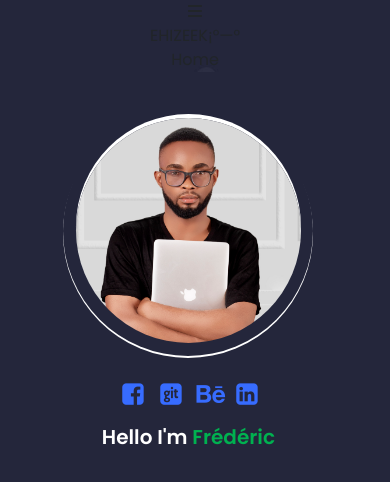
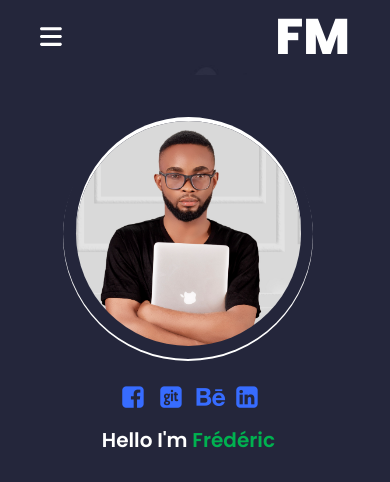
Before and after one commit to FredGalway/portfolio, a React (Create React App) app: page / in a window 390 px wide. Shown: the top 482 px of the page. Built offline with nearby package versions, Linux system fonts and the light colour scheme; a web font is replaced by a local one.

Commit message:
UI Part of the menu

```diff
--- a/src/PortfolioContainer/Home/Footer/Footer.css
+++ b/src/PortfolioContainer/Home/Footer/Footer.css
@@ -16,6 +16,7 @@
     max-width: 100%;
     height: auto;
     margin: 0 0 -20px 0;
+    background-color: var(--darkblue);
 }
 
 @media screen and (max-width:1130px) {
--- a/src/PortfolioContainer/Home/Header/Header.css
+++ b/src/PortfolioContainer/Home/Header/Header.css
@@ -0,0 +1,94 @@
+.header-container {
+    display: flex;
+    justify-content: center;
+    height: 140;
+    color: var(--white);
+}
+
+.header-parent {
+    display: flex;
+    align-items: center;
+    justify-content: space-between;
+    height: 100%;
+    width: 70%;
+}
+
+.header-logo {
+    font-size: 50px;
+    font-family: "Poppins ExtraBold";
+}
+
+.header-options {
+    display: flex;
+    align-items: center;
+}
+
+.header-option {
+    font-size: 16px;
+    font-weight: 600;
+    cursor: pointer;
+}
+
+.header-hamburger {
+    /* Hidden for laptop display */
+    display: none;
+}
+
+.header-option-separator {
+    margin: 0 50px 0 0;
+    color: var(--white);
+}
+
+.selected-header-option {
+    color: var(--green);
+}
+
+@media screen and (max-width:1110px) {
+    .header-parent {
+        width: 80%;
+    }
+}
+
+@media screen and (max-width:970px) {
+    .header-hamburger {
+        display: block;
+        font-size: 25px;
+    }
+    .header-parent {
+        width: 100%;
+        padding: 0 40px;
+        position: relative;
+    }
+    .header-options {
+        display: flex;
+        flex-direction: column;
+        justify-content: space-around;
+        position: absolute;
+        left: -100%;
+        top: 0px;
+        height: 100vh;
+        width: 100%;
+        background-color: var(--dark-blue);
+        z-index: 1000;
+        opacity: 0.8;
+        transition: all 0.8s ease-out;
+    }
+    .header-option-separator {
+        margin: 0;
+    }
+    .selected-header-option {
+        color: var(--white);
+    }
+    .header-option {
+        color: var(--white);
+    }
+    .header-hamburger-bars {
+        font-size: 30px;
+        cursor: pointer;
+        margin: 0px 10px;
+    }
+    .show-hamburgers-options {
+        left: 0;
+        opacity: 1;
+    }
+}
--- a/src/PortfolioContainer/Home/Header/Header.jsx
+++ b/src/PortfolioContainer/Home/Header/Header.jsx
@@ -40,10 +40,10 @@
   const getHeaderOptionsClass = (index) =>{
     let classes = "header-option"
     if(index < TOTAL_SCREENS.length - 1)
-    classes += " header-option-separator";
+    classes += "header-option-separator";
 
     if(selectedScreen === index)
-    classes += " selected-header-option";
+    classes += "selected-header-option";
     return classes
   }
 
@@ -59,13 +59,13 @@
 
   return (
     <div>
-      <div className='header-option' onclick={() => setShowHeaderOptions(!showHeaderOptions)}>
+      <div className='header-container' onClick={() => setShowHeaderOptions(!showHeaderOptions)}>
         <div className='header-parent'>
-          <div className='header-hamburger' onclick={() => setShowHeaderOptions(!showHeaderOptions)}>
+          <div className='header-hamburger' onClick={() => setShowHeaderOptions(!showHeaderOptions)}>
               <FontAwesomeIcon className='header-hambuger-bars' icon={faBars}/>
           </div>
           <div className='header-logo'>
-            <span>EHIZEEK¡°—°</span>
+            <span>FM</span>
           </div>
           <div className={(showHeaderOptions)? "header-options show-hamburger-options":"header-options"}>
             {getHeaderOptions()}
--- a/src/PortfolioContainer/Home/Home.jsx
+++ b/src/PortfolioContainer/Home/Home.jsx
@@ -6,7 +6,7 @@
 
 export default function Home() {
     return (
-        <div className='home-container' class='home-container'>
+        <div className='home-container' >
             <Header/>
             <Profile/>
             <Footer/>
--- a/src/PortfolioContainer/Home/Profile/Profile.css
+++ b/src/PortfolioContainer/Home/Profile/Profile.css
@@ -115,7 +115,7 @@
     transition: .4s ease-out;
 }
 
-@media screen and (max-width:1130px) {
+@media screen and (max-width:1110px) {
     .profile-picture {
         margin: 0 0 80px 80px;
     }
@@ -133,7 +133,7 @@
     }
 }
 
-@media screen and (max-width:1024px) {
+@media screen and (max-width:970px) {
     .profile-picture {
         height: 320px;
         width: 320px;
--- a/src/PortfolioContainer/Home/Profile/Profile.jsx
+++ b/src/PortfolioContainer/Home/Profile/Profile.jsx
@@ -5,7 +5,7 @@
 
 export default function Profile() {
     return (
-        <>
+        <div>
             <div classname='profile-container' class='profile-container'>
 
                 <div classname='profile-parent' class='profile-parent'>
@@ -69,7 +69,7 @@
                     </div>
                 </div>
             </div>
-        </>
+        </div>
 
     )
 }
```
